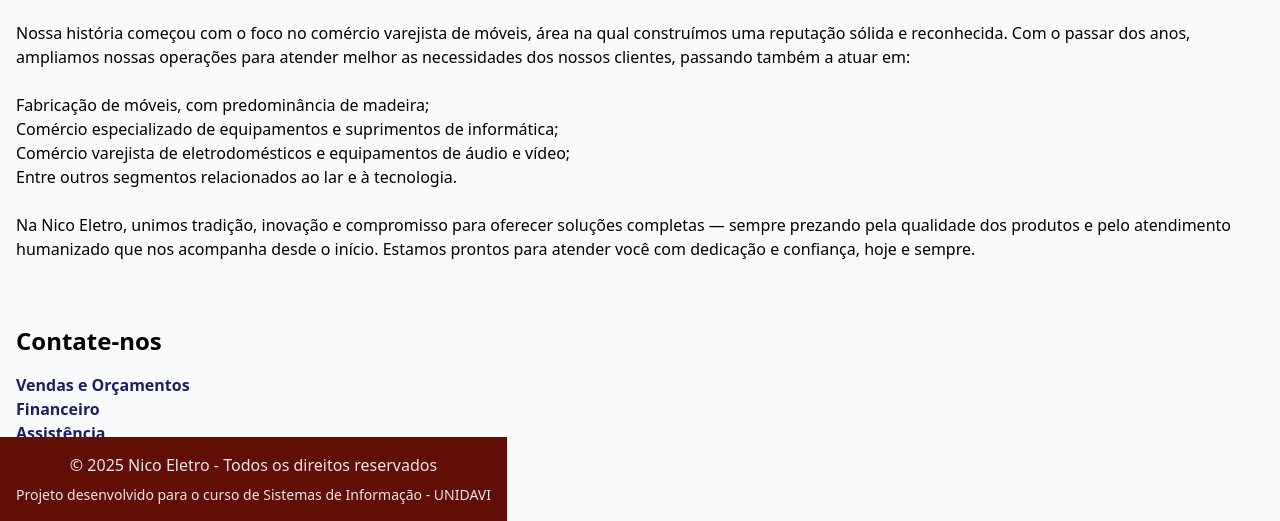
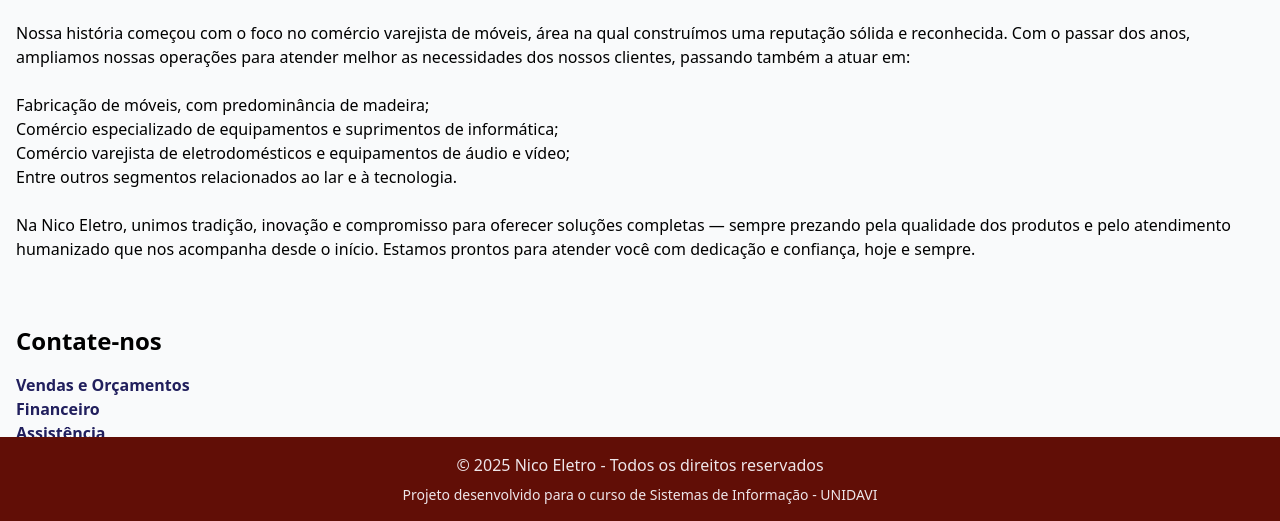
Before and after one commit to miojo-dev/nico-eletro, a plain HTML site: page about.html in a window 1280 px wide. Shown: the part 279-800 px from the top of the page. Drawn offline with nearby package versions, Linux system fonts and the light colour scheme.

Commit message:
Add width and center alignment to footer

```diff
--- a/about.html
+++ b/about.html
@@ -52,7 +52,7 @@
     </section>
 </main>
 
-<footer class="bg-d-orange text-tan p-4 mt-8 fixed bottom-0">
+<footer class="bg-d-orange text-tan p-4 mt-8 fixed bottom-0 w-full justify-self-center">
     <div class="container mx-auto text-center">
         <p>&copy; 2025 Nico Eletro - Todos os direitos reservados</p>
         <p class="text-sm text-tan mt-2">Projeto desenvolvido para o curso de Sistemas de Informação - UNIDAVI</p>
```
